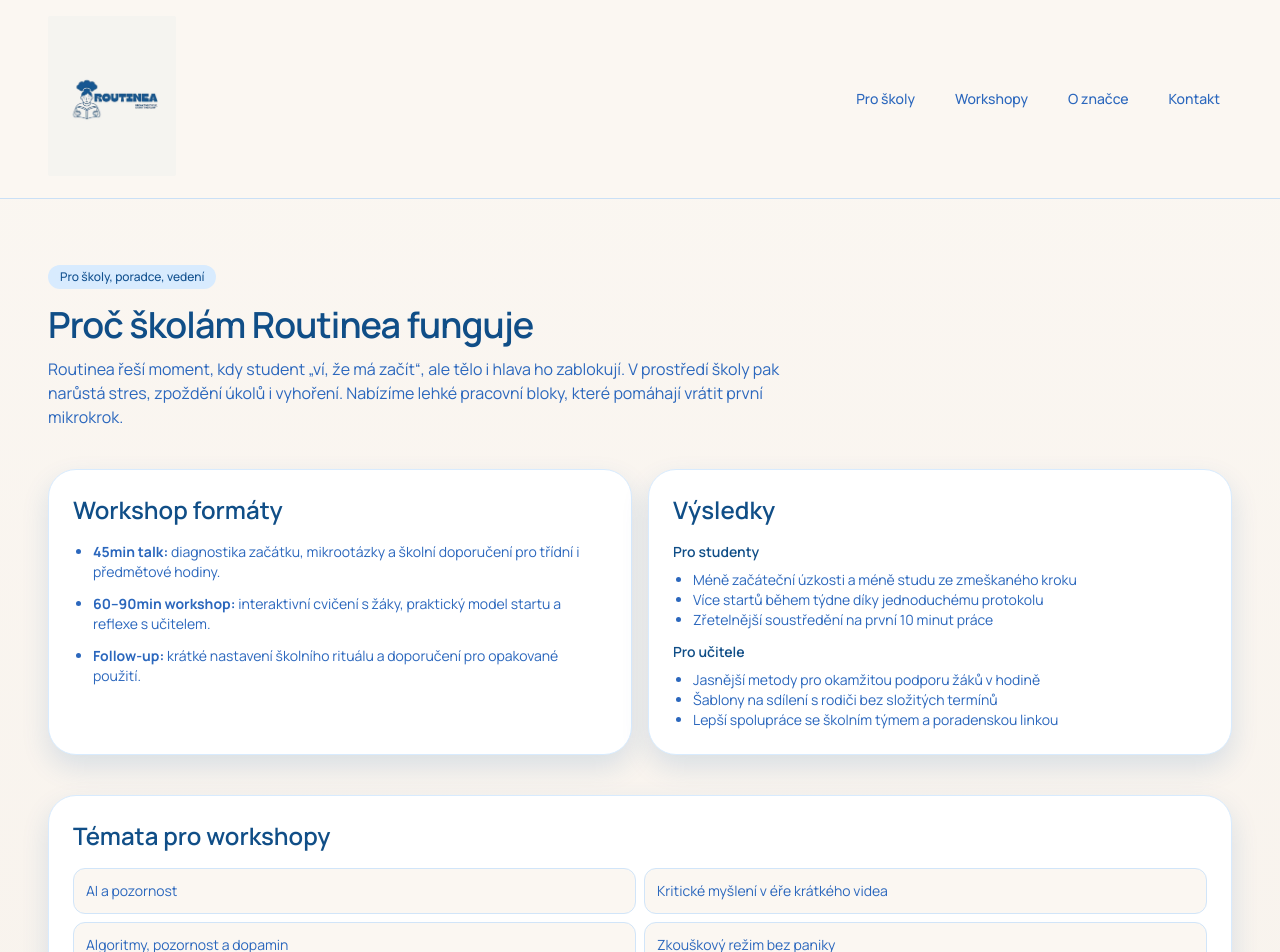
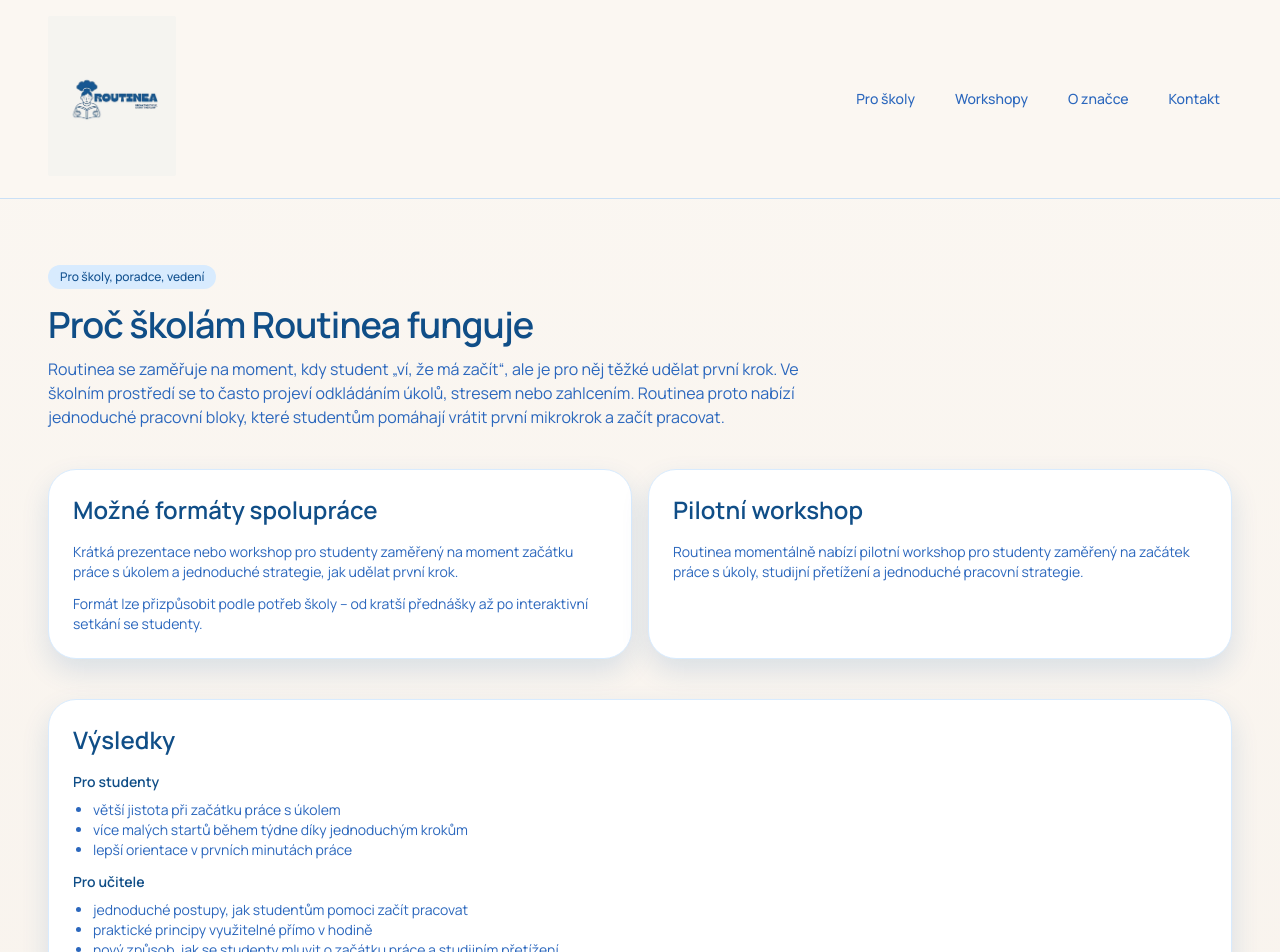
Before and after one commit to Samo878/Routinea_web, a Next.js app: page /for-schools in a window 1280 px wide. Shown: the top 952 px of the page. Built offline with nearby package versions, Linux system fonts and the light colour scheme; no server answers.

Commit message:
Update Pro školy card text

```diff
--- a/app/for-schools/page.tsx
+++ b/app/for-schools/page.tsx
@@ -12,31 +12,36 @@ export default function ForSchoolsPage() {
         <p className="chip">Pro školy, poradce, vedení</p>
         <h1 className="section-heading mt-4">Proč školám Routinea funguje</h1>
         <p className="mt-3 max-w-3xl text-stone-700">
-          Routinea řeší moment, kdy student „ví, že má začít“, ale tělo i hlava ho
-          zablokují. V prostředí školy pak narůstá stres, zpoždění úkolů i vyhoření.
-          Nabízíme lehké pracovní bloky, které pomáhají vrátit první mikrokrok.
+          Routinea se zaměřuje na moment, kdy student „ví, že má začít“, ale je pro něj
+          těžké udělat první krok. Ve školním prostředí se to často projeví odkládáním
+          úkolů, stresem nebo zahlcením.
+          Routinea proto nabízí jednoduché pracovní bloky, které studentům pomáhají vrátit
+          první mikrokrok a začít pracovat.
         </p>
       </section>
 
       <section className="grid gap-4 md:grid-cols-2">
         <article className="card">
-          <h2 className="text-2xl font-semibold text-stone-900">Workshop formáty</h2>
-          <ul className="mt-4 list-disc space-y-3 pl-5 text-sm text-stone-700">
-            <li>
-              <strong>45min talk:</strong> diagnostika začátku, mikrootázky a školní
-              doporučení pro třídní i předmětové hodiny.
-            </li>
-            <li>
-              <strong>60–90min workshop:</strong> interaktivní cvičení s žáky, praktický
-              model startu a reflexe s učitelem.
-            </li>
-            <li>
-              <strong>Follow-up:</strong> krátké nastavení školního rituálu a doporučení
-              pro opakované použití.
-            </li>
-          </ul>
+          <h2 className="text-2xl font-semibold text-stone-900">Možné formáty spolupráce</h2>
+          <p className="mt-4 text-sm text-stone-700">
+            Krátká prezentace nebo workshop pro studenty zaměřený na moment začátku práce s
+            úkolem a jednoduché strategie, jak udělat první krok.
+          </p>
+          <p className="mt-3 text-sm text-stone-700">
+            Formát lze přizpůsobit podle potřeb školy – od kratší přednášky až po
+            interaktivní setkání se studenty.
+          </p>
         </article>
         <article className="card">
+          <h2 className="text-2xl font-semibold text-stone-900">Pilotní workshop</h2>
+          <p className="mt-4 text-sm text-stone-700">
+            Routinea momentálně nabízí pilotní workshop pro studenty zaměřený na začátek práce s
+            úkoly, studijní přetížení a jednoduché pracovní strategie.
+          </p>
+        </article>
+      </section>
+
+      <section className="card">
         <h2 className="text-2xl font-semibold text-stone-900">Výsledky</h2>
         <div className="mt-4 grid gap-3">
           <div>
@@ -56,11 +61,10 @@ export default function ForSchoolsPage() {
             </ul>
           </div>
         </div>
-        </article>
       </section>
 
       <section className="card">
-        <h2 className="text-2xl font-semibold text-stone-900">Témata pro workshopy</h2>
+        <h2 className="text-2xl font-semibold text-stone-900">Témata workshopu</h2>
         <div className="mt-4 grid gap-2 text-sm text-stone-700 md:grid-cols-2">
           {schoolTopics.map((topic) => (
             <p className="rounded-xl border border-stone-200 bg-cream-50 p-3" key={topic}>
--- a/lib/content.ts
+++ b/lib/content.ts
@@ -165,22 +165,23 @@ export const workshopThemes: WorkshopTheme[] = [
 ];
 
 export const schoolTopics = [
-  "AI a pozornost",
-  "Kritické myšlení v éře krátkého videa",
-  "Algoritmy, pozornost a dopamin",
+  "Jak začít, když víš, co máš dělat, ale nejde to?",
+  "Proč je začít někdy nejtěžší část práce?",
+  "Mikro-kroky vs. velké plány",
   "Zkouškový režim bez paniky",
-  "Jak vést tiché přechody mezi předměty",
+  "Přetížený mozek a informační chaos",
+  "Algoritmy, pozornost a schopnost soustředit se",
 ];
 
 export const schoolOutcomes = {
   students: [
-    "Méně začáteční úzkosti a méně studu ze zmeškaného kroku",
-    "Více startů během týdne díky jednoduchému protokolu",
-    "Zřetelnější soustředění na první 10 minut práce",
+    "větší jistota při začátku práce s úkolem",
+    "více malých startů během týdne díky jednoduchým krokům",
+    "lepší orientace v prvních minutách práce",
   ],
   teachers: [
-    "Jasnější metody pro okamžitou podporu žáků v hodině",
-    "Šablony na sdílení s rodiči bez složitých termínů",
-    "Lepší spolupráce se školním týmem a poradenskou linkou",
+    "jednoduché postupy, jak studentům pomoci začít pracovat",
+    "praktické principy využitelné přímo v hodině",
+    "nový způsob, jak se studenty mluvit o začátku práce a studijním přetížení",
   ],
 };
```
Also changed, not shown: 1 other file (tests, documents, lock files or other folders). Lines whose indentation alone changed are shown as unchanged.
